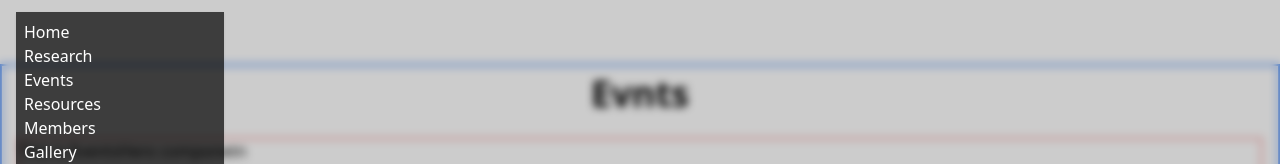
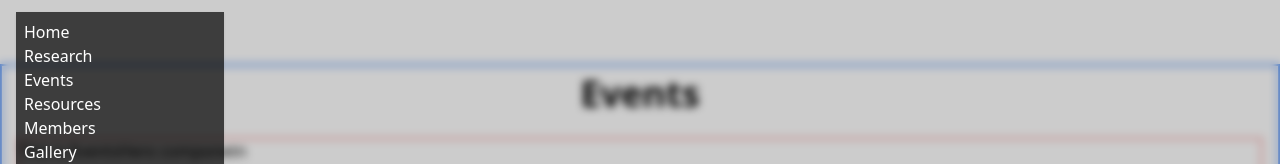
Before and after one commit to mehorabkonok/ruherf, a React (Vite) app: page /events in a window 1280 px wide. Shown: the top 164 px of the page. Built offline with nearby package versions, Linux system fonts and the light colour scheme.

Commit message:
slight change in events

```diff
--- a/src/Pages/Routes/Events/Events.jsx
+++ b/src/Pages/Routes/Events/Events.jsx
@@ -12,7 +12,7 @@
         <>
             <div className='border-2 border-blue-500 p-2'>
                 {/* Event page header or totle */}
-                <h1 className='text-4xl font-bold text-center mb-6'>Evnts</h1>
+                <h1 className='text-4xl font-bold text-center mb-6'>Events</h1>
 
                 {/* Event components */}
                 <div>
```
